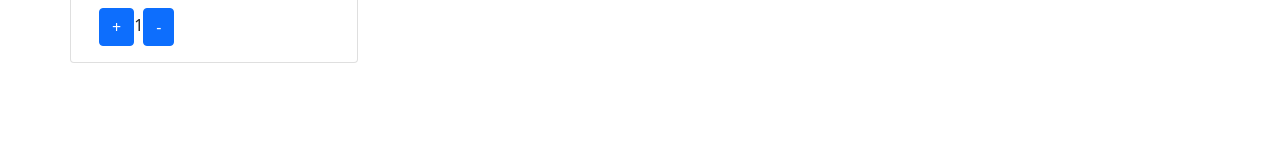
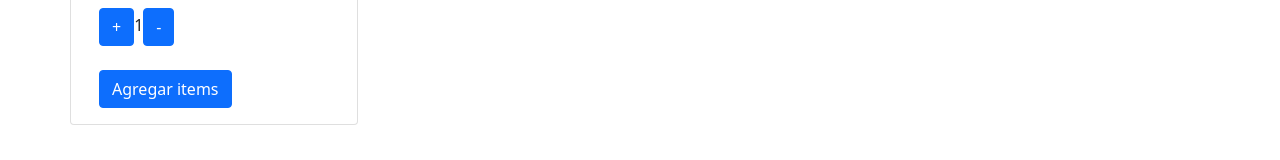
Before and after one commit to ivan-vilches/ecommercevilches, a React (Create React App) app: page / in a window 1280 px wide. Shown: the part 486-646 px from the top of the page. Built offline with nearby package versions, Linux system fonts and the light colour scheme.

Commit message:
boton agregar items

```diff
--- a/src/components/ItemCount.js
+++ b/src/components/ItemCount.js
@@ -28,6 +28,11 @@ const ItemCount = ({ stock, onAdd, initial }) => {
             <Button onClick={() => setCount(count - 1)} disabled={count <= 0}>
               -
             </Button>
+            <br />
+            <br />
+            <Button onClick={() => console.log("items agregado")}>
+              Agregar items
+            </Button>
           </Card.Body>
         </Card>
       </Row>
```
